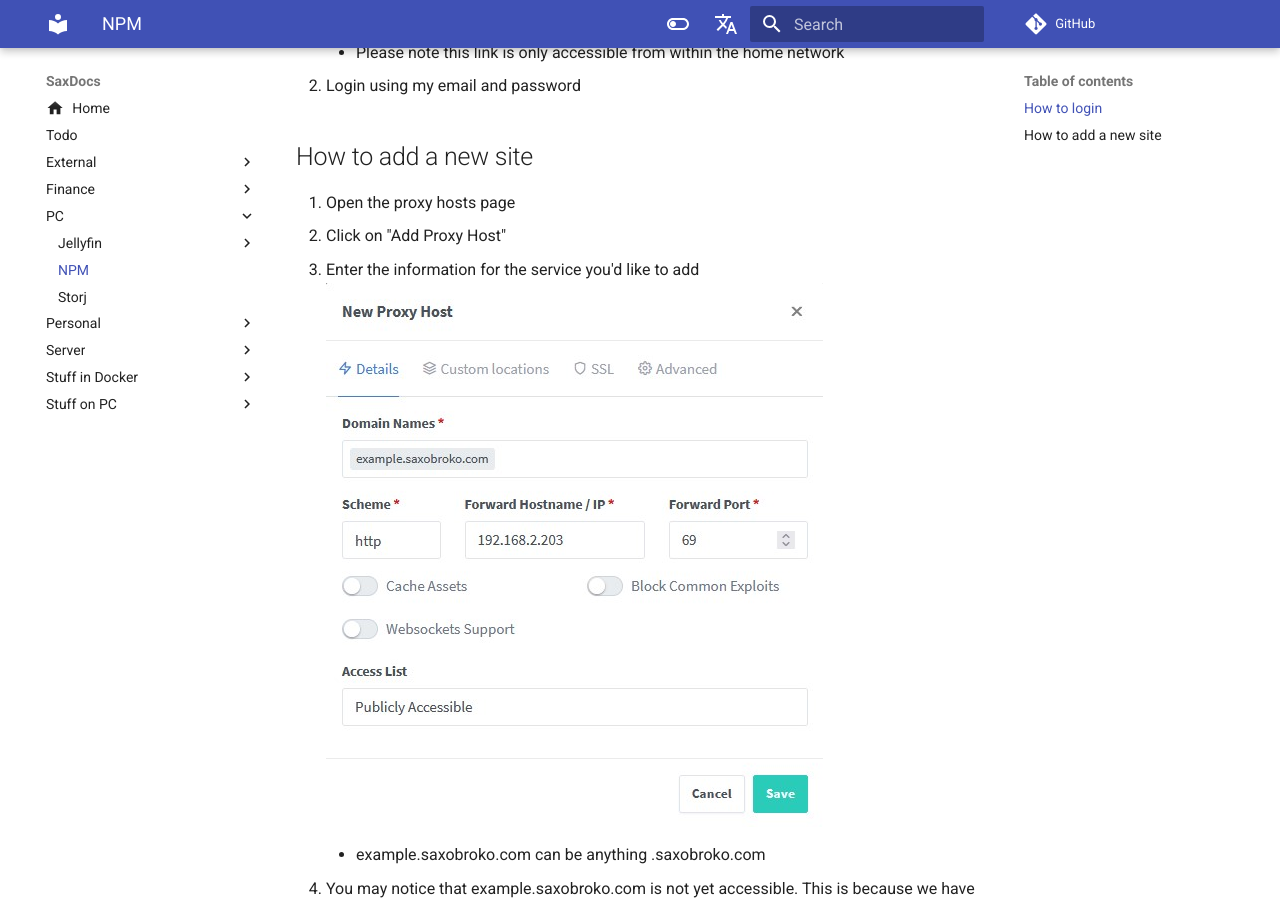
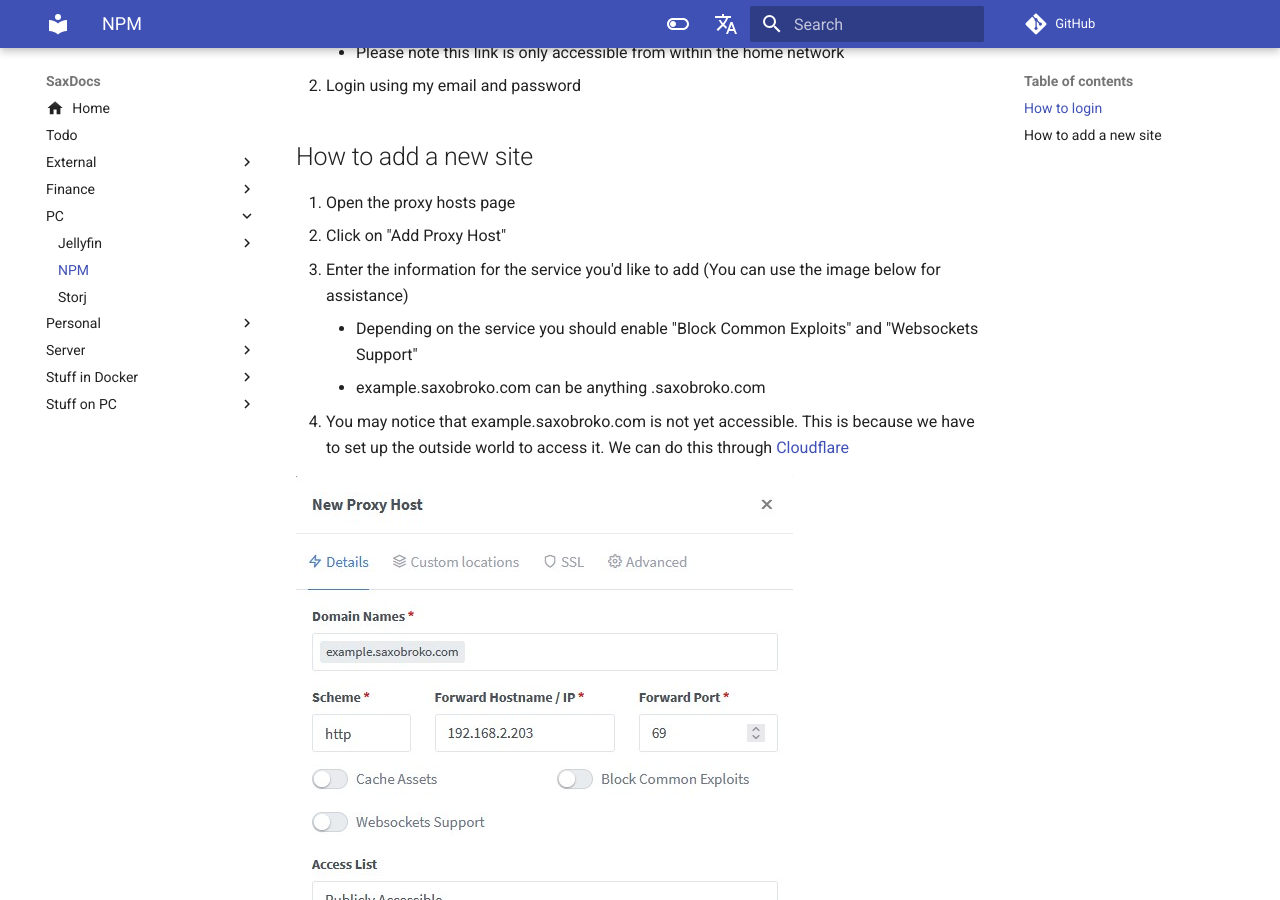
Before and after one commit to saxobroko/SaxDocs, an MkDocs documentation site: the page built from docs/PC/NPM/npm.md, in a window 1280 px wide and 900 px high, scrolled down 616 px. Built offline with MkDocs 1.6.1 and Material for MkDocs 9.7.7, drawn with Linux system fonts in a browser that asks for light colours; comment, search, counter and statistics services are not loaded.

Commit message:
Update npm.md

```diff
--- a/docs/PC/NPM/npm.md
+++ b/docs/PC/NPM/npm.md
@@ -12,7 +12,9 @@
 ##How to add a new site
 1. Open the proxy hosts page
 2. Click on "Add Proxy Host"
-3. Enter the information for the service you'd like to add
+3. Enter the information for the service you'd like to add (You can use the image below for assistance)
+    - Depending on the service you should enable "Block Common Exploits" and "Websockets Support"
+	- example.saxobroko.com can be anything .saxobroko.com
+4. You may notice that example.saxobroko.com is not yet accessible. This is because we have to set up the outside world to access it. We can do this through [Cloudflare](cloudflare.md)
+
 ![](nph.jpg)
-    - example.saxobroko.com can be anything .saxobroko.com
-4. You may notice that example.saxobroko.com is not yet accessible. This is because we have to set up the outside world to access it. We can do this through [Cloudflare](cloudflare.md)
```
